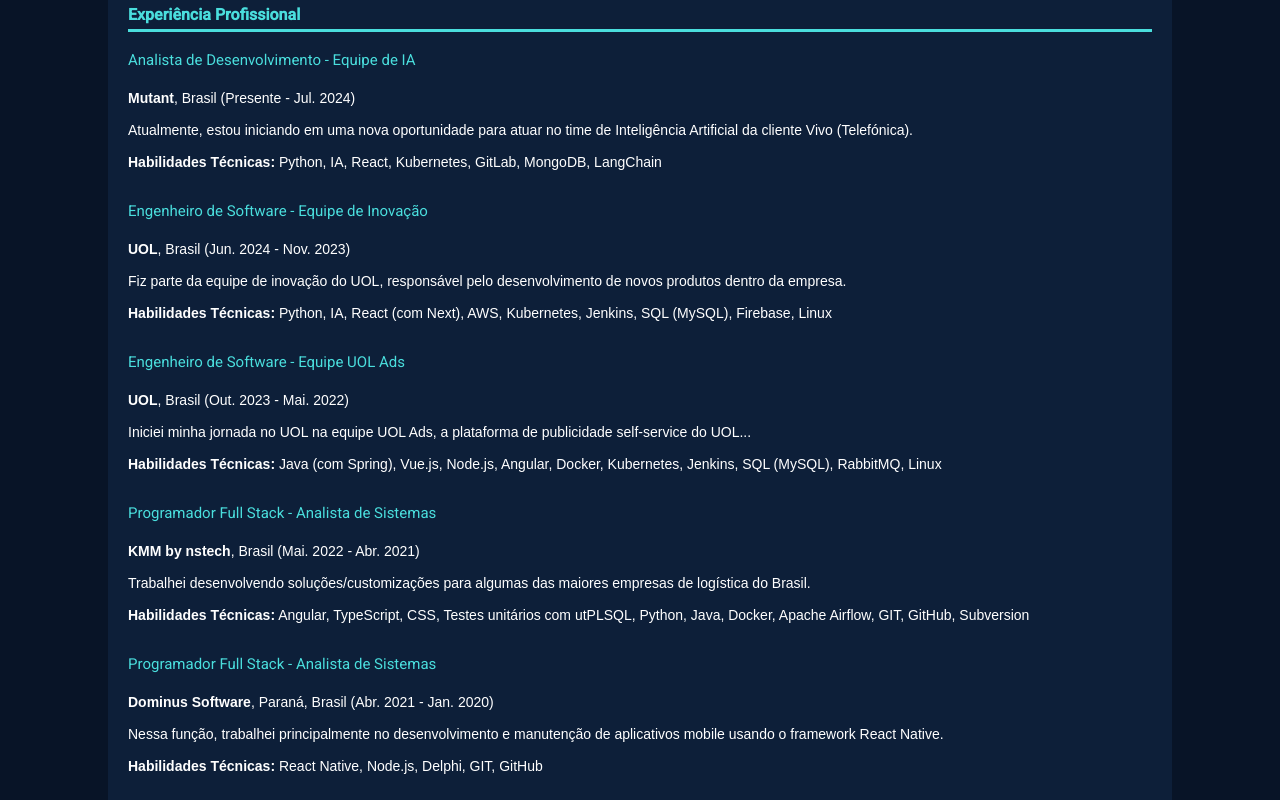
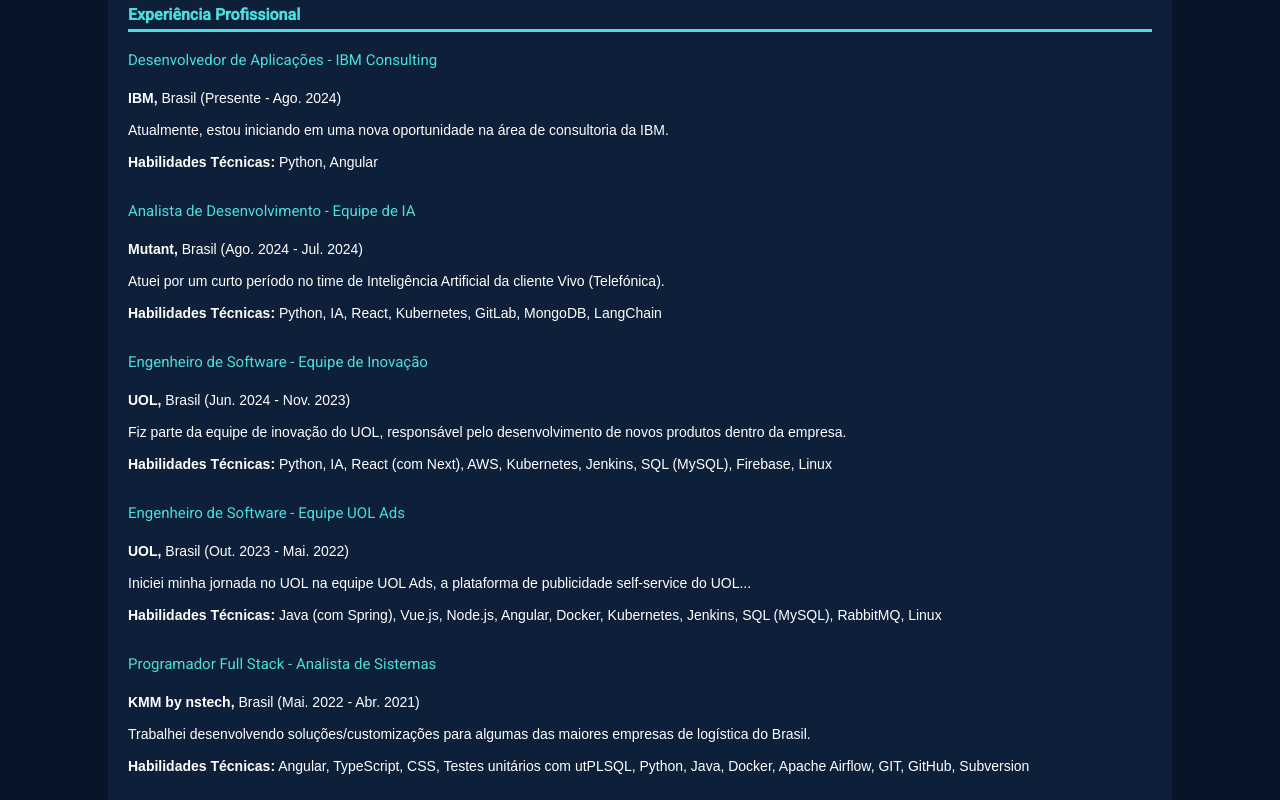
Before and after one commit to julianourias/dev.urias, an Angular app: page / in a window 1280 px wide. Shown: the part 760-1560 px from the top of the page. Built offline with nearby package versions, Linux system fonts and the light colour scheme.

Commit message:
refactor and update experience

```diff
--- a/src/app/app.component.html
+++ b/src/app/app.component.html
@@ -52,7 +52,7 @@
         Vue Test, JUnit, Cucumber, Mockito, utPLSQL), GIT, metodologias ágeis, CI/CD, e outras linguagens como Pascal e C.
       </p>
       <p>
-        Desde o ínicio do ensino médio técnico tive oportinidade de atuar em projetos extracurriculares que me introduziram
+        Desde o ínicio do ensino médio técnico (2017) tive oportinidade de atuar em projetos extracurriculares que me introduziram
         à programação, e desde de então comecei a aprender mais sobre o assunto de forma autodidata, até que no inicío de
         2020 tive minha primeira oportunidade de emprego como analista de sistemas, e desde então continuo trabalhando e
         estudando na área.
@@ -74,35 +74,11 @@
 
     <section>
       <h3>Experiência Profissional</h3>
-      <div class="job">
-        <h4>Analista de Desenvolvimento - Equipe de IA</h4>
-        <p><strong>Mutant</strong>, Brasil (Presente - Jul. 2024)</p>
-        <p>Atualmente, estou iniciando em uma nova oportunidade para atuar no time de Inteligência Artificial da cliente Vivo (Telefónica).</p>
-        <p><strong>Habilidades Técnicas:</strong> Python, IA, React, Kubernetes, GitLab, MongoDB, LangChain</p>
-      </div>
-      <div class="job">
-        <h4>Engenheiro de Software - Equipe de Inovação</h4>
-        <p><strong>UOL</strong>, Brasil (Jun. 2024 - Nov. 2023)</p>
-        <p>Fiz parte da equipe de inovação do UOL, responsável pelo desenvolvimento de novos produtos dentro da empresa.</p>
-        <p><strong>Habilidades Técnicas:</strong> Python, IA, React (com Next), AWS, Kubernetes, Jenkins, SQL (MySQL), Firebase, Linux</p>
-      </div>
-      <div class="job">
-        <h4>Engenheiro de Software - Equipe UOL Ads</h4>
-        <p><strong>UOL</strong>, Brasil (Out. 2023 - Mai. 2022)</p>
-        <p>Iniciei minha jornada no UOL na equipe UOL Ads, a plataforma de publicidade self-service do UOL...</p>
-        <p><strong>Habilidades Técnicas:</strong> Java (com Spring), Vue.js, Node.js, Angular, Docker, Kubernetes, Jenkins, SQL (MySQL), RabbitMQ, Linux</p>
-      </div>
-      <div class="job">
-        <h4>Programador Full Stack - Analista de Sistemas</h4>
-        <p><strong>KMM by nstech</strong>, Brasil (Mai. 2022 - Abr. 2021)</p>
-        <p>Trabalhei desenvolvendo soluções/customizações para algumas das maiores empresas de logística do Brasil.</p>
-        <p><strong>Habilidades Técnicas:</strong> Angular, TypeScript, CSS, Testes unitários com utPLSQL, Python, Java, Docker, Apache Airflow, GIT, GitHub, Subversion</p>
-      </div>
-      <div class="job">
-        <h4>Programador Full Stack - Analista de Sistemas</h4>
-        <p><strong>Dominus Software</strong>, Paraná, Brasil (Abr. 2021 - Jan. 2020)</p>
-        <p>Nessa função, trabalhei principalmente no desenvolvimento e manutenção de aplicativos mobile usando o framework React Native.</p>
-        <p><strong>Habilidades Técnicas:</strong> React Native, Node.js, Delphi, GIT, GitHub</p>
+      <div *ngFor="let job of jobs" class="job">
+        <h4>{{job.title}}</h4>
+        <p><strong>{{job.company}}, </strong>{{job.location}} ({{job.end_date}} - {{job.start_date}})</p>
+        <p>{{job.description}}</p>
+        <p><strong>Habilidades Técnicas:</strong> {{job.skills}}</p>
       </div>
     </section>
 
--- a/src/app/app.component.ts
+++ b/src/app/app.component.ts
@@ -5,6 +5,107 @@
   templateUrl: './app.component.html',
   styleUrls: ['./app.component.scss']
 })
+
 export class AppComponent {
   name = 'Juliano Augusto Cavalcante Urias';
+
+ /*
+  <div class="job">
+        <h4>Analista de Desenvolvimento - Equipe de IA</h4>
+        <p><strong>Mutant</strong>, Brasil (Ago. 2024 - Jul. 2024)</p>
+        <p>Atualmente, estou iniciando em uma nova oportunidade para atuar no time de Inteligência Artificial da cliente Vivo (Telefónica).</p>
+        <p><strong>Habilidades Técnicas:</strong> Python, IA, React, Kubernetes, GitLab, MongoDB, LangChain</p>
+      </div>
+      <div class="job">
+        <h4>Engenheiro de Software - Equipe de Inovação</h4>
+        <p><strong>UOL</strong>, Brasil (Jun. 2024 - Nov. 2023)</p>
+        <p>Fiz parte da equipe de inovação do UOL, responsável pelo desenvolvimento de novos produtos dentro da empresa.</p>
+        <p><strong>Habilidades Técnicas:</strong> Python, IA, React (com Next), AWS, Kubernetes, Jenkins, SQL (MySQL), Firebase, Linux</p>
+      </div>
+      <div class="job">
+        <h4>Engenheiro de Software - Equipe UOL Ads</h4>
+        <p><strong>UOL</strong>, Brasil (Out. 2023 - Mai. 2022)</p>
+        <p>Iniciei minha jornada no UOL na equipe UOL Ads, a plataforma de publicidade self-service do UOL...</p>
+        <p><strong>Habilidades Técnicas:</strong> Java (com Spring), Vue.js, Node.js, Angular, Docker, Kubernetes, Jenkins, SQL (MySQL), RabbitMQ, Linux</p>
+      </div>
+      <div class="job">
+        <h4>Programador Full Stack - Analista de Sistemas</h4>
+        <p><strong>KMM by nstech</strong>, Brasil (Mai. 2022 - Abr. 2021)</p>
+        <p>Trabalhei desenvolvendo soluções/customizações para algumas das maiores empresas de logística do Brasil.</p>
+        <p><strong>Habilidades Técnicas:</strong> Angular, TypeScript, CSS, Testes unitários com utPLSQL, Python, Java, Docker, Apache Airflow, GIT, GitHub, Subversion</p>
+      </div>
+      <div class="job">
+        <h4>Programador Full Stack - Analista de Sistemas</h4>
+        <p><strong>Dominus Software</strong>, Paraná, Brasil (Abr. 2021 - Jan. 2020)</p>
+        <p>Nessa função, trabalhei principalmente no desenvolvimento e manutenção de aplicativos mobile usando o framework React Native.</p>
+        <p><strong>Habilidades Técnicas:</strong> React Native, Node.js, Delphi, GIT, GitHub</p>
+      </div>
+ */
+
+  jobs: Job[] = [
+    {
+      title: 'Desenvolvedor de Aplicações - IBM Consulting',
+      company: 'IBM',
+      location: 'Brasil',
+      start_date: 'Ago. 2024',
+      end_date: 'Presente',
+      description: 'Atualmente, estou iniciando em uma nova oportunidade na área de consultoria da IBM.',
+      skills: 'Python, Angular'
+    },
+    {
+      title: 'Analista de Desenvolvimento - Equipe de IA',
+      company: 'Mutant',
+      location: 'Brasil',
+      start_date: 'Jul. 2024',
+      end_date: 'Ago. 2024',
+      description: 'Atuei por um curto período no time de Inteligência Artificial da cliente Vivo (Telefónica).',
+      skills: 'Python, IA, React, Kubernetes, GitLab, MongoDB, LangChain',
+    },
+    {
+      title: 'Engenheiro de Software - Equipe de Inovação',
+      company: 'UOL',
+      location: 'Brasil',
+      start_date: 'Nov. 2023',
+      end_date: 'Jun. 2024',
+      description: 'Fiz parte da equipe de inovação do UOL, responsável pelo desenvolvimento de novos produtos dentro da empresa.',
+      skills: 'Python, IA, React (com Next), AWS, Kubernetes, Jenkins, SQL (MySQL), Firebase, Linux',
+    },
+    {
+      title: 'Engenheiro de Software - Equipe UOL Ads',
+      company: 'UOL',
+      location: 'Brasil',
+      start_date: 'Mai. 2022',
+      end_date: 'Out. 2023',
+      description: 'Iniciei minha jornada no UOL na equipe UOL Ads, a plataforma de publicidade self-service do UOL...',
+      skills: 'Java (com Spring), Vue.js, Node.js, Angular, Docker, Kubernetes, Jenkins, SQL (MySQL), RabbitMQ, Linux',
+    },
+    {
+      title: 'Programador Full Stack - Analista de Sistemas',
+      company: 'KMM by nstech',
+      location: 'Brasil',
+      start_date: 'Abr. 2021',
+      end_date: 'Mai. 2022',
+      description: 'Trabalhei desenvolvendo soluções/customizações para algumas das maiores empresas de logística do Brasil.',
+      skills: 'Angular, TypeScript, CSS, Testes unitários com utPLSQL, Python, Java, Docker, Apache Airflow, GIT, GitHub, Subversion',
+    },
+    {
+      title: 'Programador Full Stack - Analista de Sistemas',
+      company: 'Dominus Software',
+      location: 'Paraná, Brasil',
+      start_date: 'Jan. 2020',
+      end_date: 'Abr. 2021',
+      description: 'Nessa função, trabalhei principalmente no desenvolvimento e manutenção de aplicativos mobile usando o framework React Native.',
+      skills: 'React Native, Node.js, Delphi, GIT, GitHub',
+    },
+  ];
 }
+
+interface Job {
+  title: string;
+  company: string;
+  location: string;
+  start_date: string;
+  end_date: string;
+  description: string;
+  skills: string;
+}
```
Also changed, not shown: 3 other files (tests, documents, lock files or other folders).
